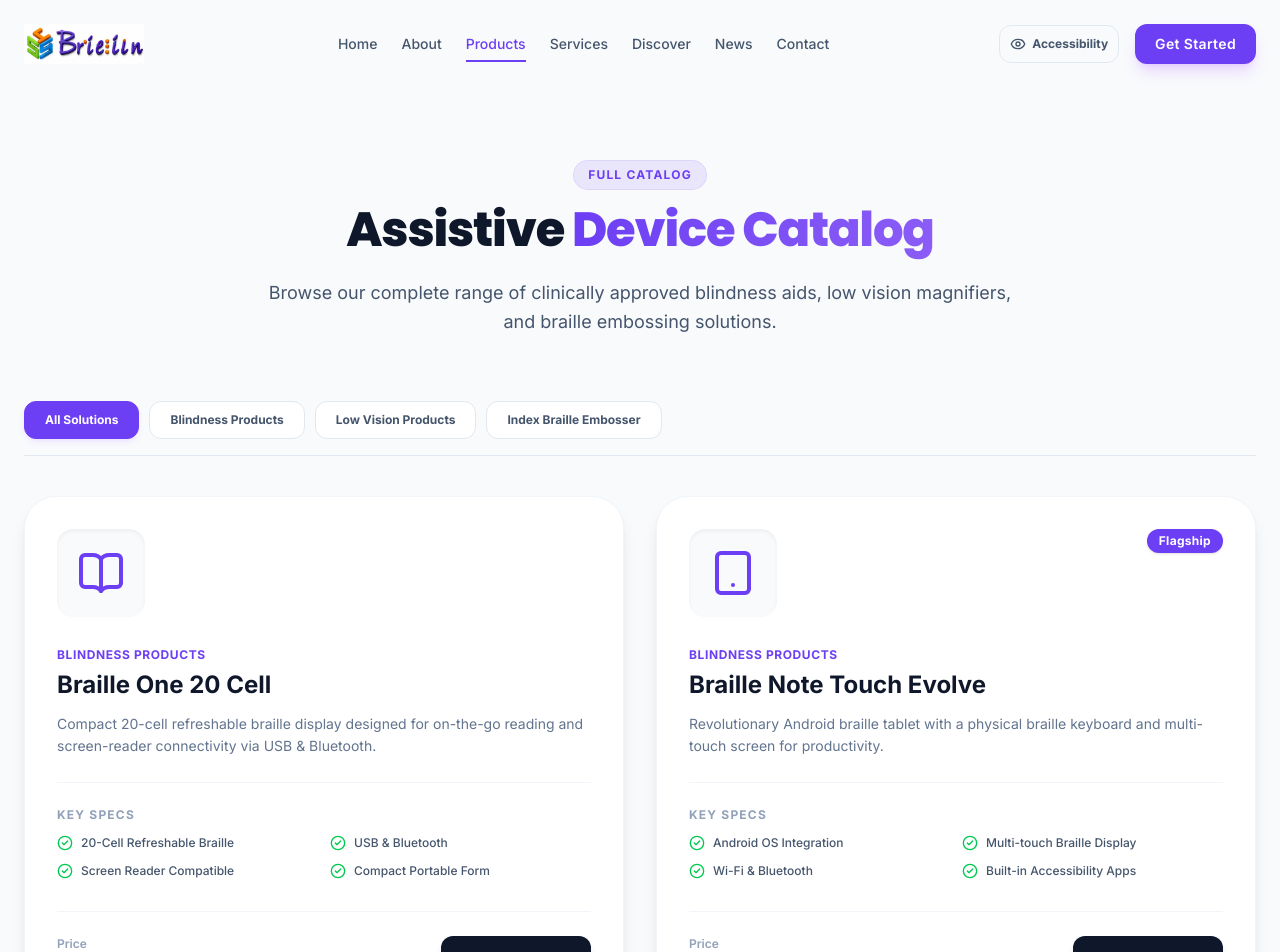
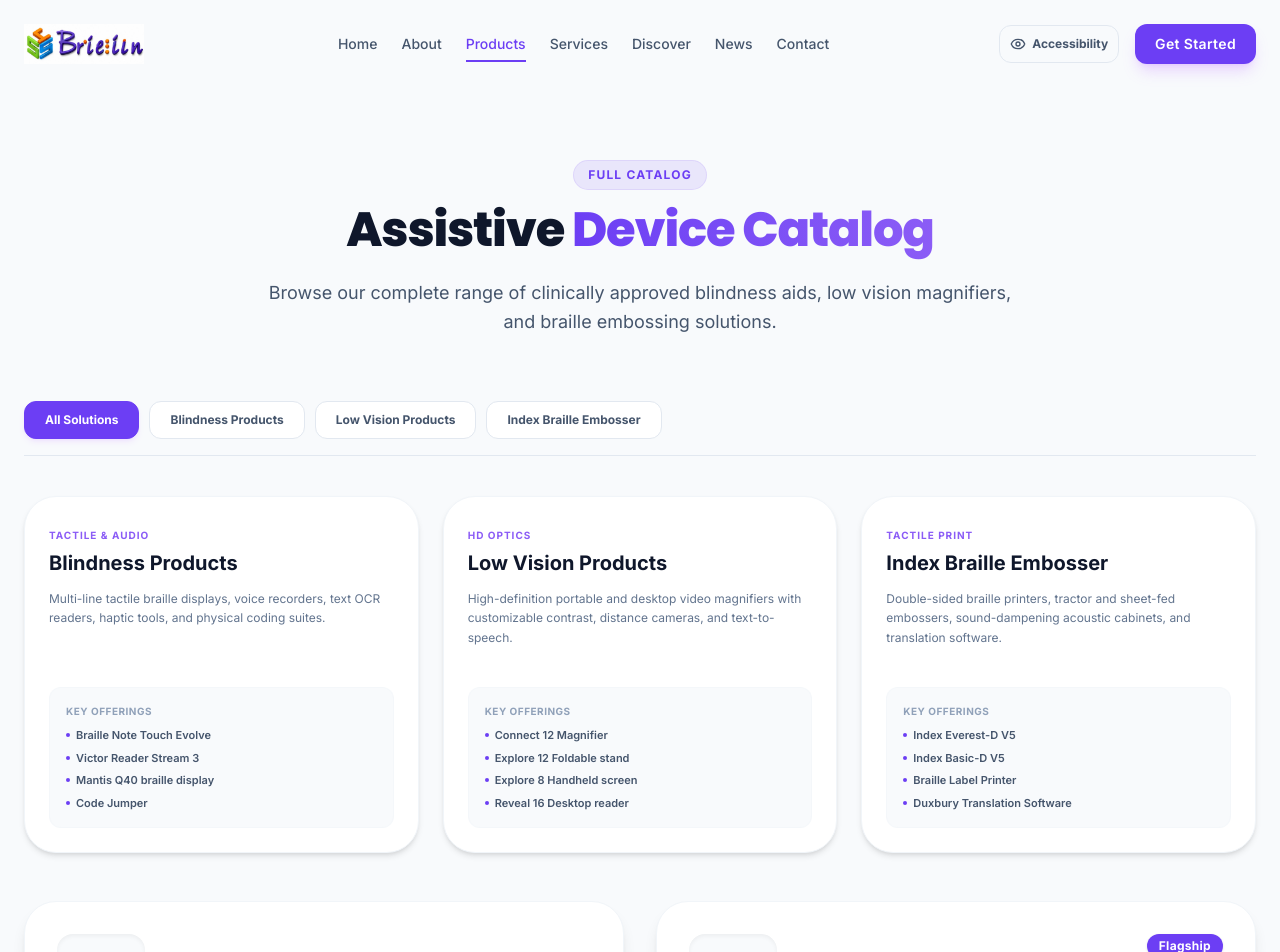
Before and after one commit to choudharychirag804-eng/low-vision-homepage, a Next.js app: page /products in a window 1280 px wide. Shown: the top 952 px of the page. Built offline with nearby package versions, Linux system fonts and the light colour scheme.

Commit message:
Add product category description overview grids and details banner

```diff
--- a/src/app/products/page.tsx
+++ b/src/app/products/page.tsx
@@ -525,6 +525,97 @@
           ))}
         </div>
 
+        {/* Category Descriptions Banner / Overview Grid */}
+        {selectedCategory && (
+          <div className="bg-white rounded-[2rem] p-8 border border-slate-100 shadow-lg mb-12 flex flex-col md:flex-row gap-8 items-start md:items-center">
+            <div className="flex-1">
+              <span className="text-xs font-extrabold text-accent uppercase tracking-widest">
+                {selectedCategory === "Blindness Products" ? "Tactile & Audio" : selectedCategory === "Low Vision Products" ? "HD Optics" : "Tactile Print"}
+              </span>
+              <h2 className="text-3xl font-black text-slate-900 mt-1 mb-3">
+                {selectedCategory}
+              </h2>
+              <p className="text-sm text-slate-500 leading-relaxed max-w-2xl">
+                {selectedCategory === "Blindness Products"
+                  ? "Multi-line tactile braille displays, voice recorders, text OCR readers, haptic tools, and physical coding suites."
+                  : selectedCategory === "Low Vision Products"
+                  ? "High-definition portable and desktop video magnifiers with customizable contrast, distance cameras, and text-to-speech."
+                  : "Double-sided braille printers, tractor and sheet-fed embossers, sound-dampening acoustic cabinets, and translation software."}
+              </p>
+            </div>
+            <div className="bg-slate-50 p-6 rounded-2xl border border-slate-100/50 min-w-[280px]">
+              <h4 className="text-xs font-bold text-slate-400 uppercase tracking-wider mb-3">Key Offerings</h4>
+              <ul className="space-y-2">
+                {(selectedCategory === "Blindness Products"
+                  ? ["Braille Note Touch Evolve", "Victor Reader Stream 3", "Mantis Q40 braille display", "Code Jumper"]
+                  : selectedCategory === "Low Vision Products"
+                  ? ["Connect 12 Magnifier", "Explore 12 Foldable stand", "Explore 8 Handheld screen", "Reveal 16 Desktop reader"]
+                  : ["Index Everest-D V5", "Index Basic-D V5", "Braille Label Printer", "Duxbury Translation Software"]
+                ).map((offering, idx) => (
+                  <li key={idx} className="text-xs font-bold text-slate-700 flex items-center gap-2">
+                    <span className="w-1.5 h-1.5 rounded-full bg-primary" />
+                    {offering}
+                  </li>
+                ))}
+              </ul>
+            </div>
+          </div>
+        )}
+
+        {!selectedCategory && (
+          <div className="grid grid-cols-1 lg:grid-cols-3 gap-6 mb-12">
+            {[
+              {
+                title: "Blindness Products",
+                subtitle: "Tactile & Audio",
+                desc: "Multi-line tactile braille displays, voice recorders, text OCR readers, haptic tools, and physical coding suites.",
+                offerings: ["Braille Note Touch Evolve", "Victor Reader Stream 3", "Mantis Q40 braille display", "Code Jumper"]
+              },
+              {
+                title: "Low Vision Products",
+                subtitle: "HD Optics",
+                desc: "High-definition portable and desktop video magnifiers with customizable contrast, distance cameras, and text-to-speech.",
+                offerings: ["Connect 12 Magnifier", "Explore 12 Foldable stand", "Explore 8 Handheld screen", "Reveal 16 Desktop reader"]
+              },
+              {
+                title: "Index Braille Embosser",
+                subtitle: "Tactile Print",
+                desc: "Double-sided braille printers, tractor and sheet-fed embossers, sound-dampening acoustic cabinets, and translation software.",
+                offerings: ["Index Everest-D V5", "Index Basic-D V5", "Braille Label Printer", "Duxbury Translation Software"]
+              }
+            ].map((details) => (
+              <div
+                key={details.title}
+                onClick={() => setSelectedCategory(details.title)}
+                className="bg-white rounded-[2rem] p-6 border border-slate-100 hover:border-primary/20 shadow-md hover:shadow-xl transition-all duration-300 cursor-pointer flex flex-col justify-between"
+              >
+                <div>
+                  <span className="text-[10px] font-extrabold text-accent uppercase tracking-widest">
+                    {details.subtitle}
+                  </span>
+                  <h3 className="text-xl font-black text-slate-900 mt-1 mb-3 hover:text-primary transition-colors">
+                    {details.title}
+                  </h3>
+                  <p className="text-xs text-slate-500 leading-relaxed mb-6">
+                    {details.desc}
+                  </p>
+                </div>
+                <div className="bg-slate-50 p-4 rounded-xl border border-slate-100/50 mt-4">
+                  <h4 className="text-[10px] font-bold text-slate-400 uppercase tracking-wider mb-2">Key Offerings</h4>
+                  <ul className="space-y-1.5">
+                    {details.offerings.map((offering, idx) => (
+                      <li key={idx} className="text-[11px] font-semibold text-slate-600 flex items-center gap-1.5">
+                        <span className="w-1 h-1 rounded-full bg-primary" />
+                        {offering}
+                      </li>
+                    ))}
+                  </ul>
+                </div>
+              </div>
+            ))}
+          </div>
+        )}
+
         {/* Products Grid */}
         <div className="grid grid-cols-1 md:grid-cols-2 gap-8 min-h-[500px] mb-20">
           <AnimatePresence mode="popLayout">
```
